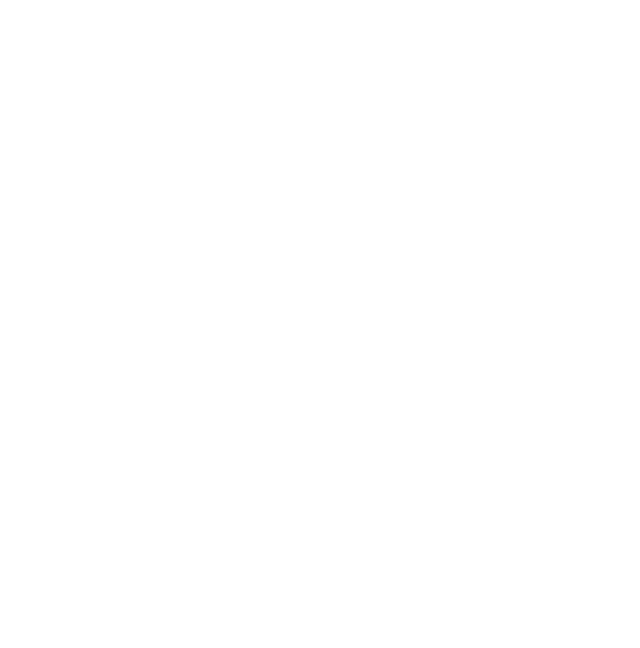
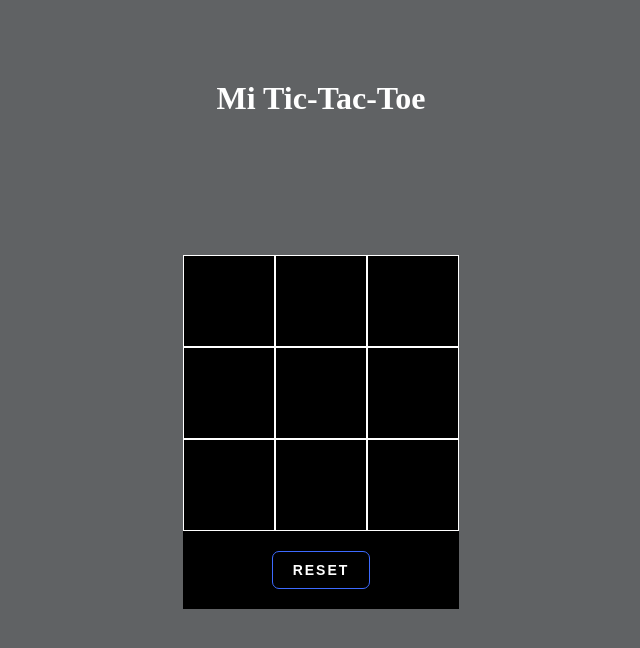
Before and after one commit to ZAKrA529/tic-tac-toe, a plain HTML site: page index.html in a window 1280 px wide. Shown: the whole page, without its empty margins (319-959 px from the left). Drawn offline with Linux system fonts and the light colour scheme.

Commit message:
Avance 1

```diff
--- a/index.html
+++ b/index.html
@@ -3,9 +3,28 @@
 <head>
     <meta charset="UTF-8">
     <meta name="viewport" content="width=device-width, initial-scale=1.0">
-    <title>Document</title>
+    <link rel="stylesheet" href="style/style.css">
+    <title>Tic-Tac-Toe</title>
 </head>
 <body>
+    <h1 class="titulo">Mi Tic-Tac-Toe</h1>
 
+    <div id="game">
+        <div class="celda"></div>
+        <div class="celda"></div>
+        <div class="celda"></div>
+        <div class="celda"></div>
+        <div class="celda"></div>
+        <div class="celda"></div>
+        <div class="celda"></div>
+        <div class="celda"></div>
+        <div class="celda"></div>
+        <button id="btn">
+            Reset
+        </button>
+    </div>
+
+    <div id="resultado"></div>
+    <script src="js/javascript.js"></script>
 </body>
 </html>
--- /dev/null
+++ b/js/javascript.js
@@ -0,0 +1,43 @@
+let playerOne = true;
+let cells = document.getElementsByClassName("celda");
+let button = document.getElementById('btn');
+
+for (let i = 0; i < cells.length; i++) {
+    cells[i].addEventListener('click' , userMove);
+
+}
+
+function userMove (e) {
+    let cellsValue = e.target.innerHTML;
+    if (!cellsValue.length){
+        e.target.innerHTML = playerOne? 'x' : 'o';
+        playerOne = !playerOne;
+
+        checkLine(0,1,2);
+        checkLine(3,4,5);
+        checkLine(6,7,8);
+        checkLine(0,3,6);
+        checkLine(1,4,7);
+        checkLine(2,5,8);
+        checkLine(2,4,6);
+        checkLine(0,4,8);
+    }
+}
+
+function checkLine (c1, c2, c3){
+    if (
+        cells[c1].innerHTML.length &&
+        cells[c1].innerHTML == cells[c2].innerHTML &&
+        cells[c2].innerHTML == cells[c3].innerHTML
+    ) {
+        showWinner (cells [c1].innerHTML);
+    }
+}
+function showWinner(jugador) {
+    document.querySelector('#resultado').innerHTML = jugador + "Ganador";
+
+}
+
+btn.addEventListener('click', (e) => {
+
+})
--- /dev/null
+++ b/style/style.css
@@ -0,0 +1,111 @@
+body{
+    width: 100vw;
+    height: 100vh;
+    background: rgba(17, 20, 23, 0.667);
+    color: rgb(255, 255, 255);
+    margin: 0%;
+    display: grid;
+    place-items: center;
+    margin: 0%;
+    overflow: hidden;
+}
+
+#game .celda{
+    width: 90px;
+    height: 90px;
+    font-size: 3rem;
+    display: flex;
+    place-items: center;
+    border: 1px solid rgb(255, 255, 255);
+    float: left;
+
+}
+
+#game{
+    width: 276px;
+    text-align: center;
+    background-color: black;
+
+}
+
+#resultado{
+    position: relative;
+    top: 10px;
+    height: 1rem;
+}
+
+/*boton importado de UIVerse.io*/
+/* From Uiverse.io by mrhyddenn */
+button {
+    margin: 20px;
+    position: relative;
+    padding: 10px 20px;
+    border-radius: 7px;
+    border: 1px solid rgb(61, 106, 255);
+    font-size: 14px;
+    text-transform: uppercase;
+    font-weight: 600;
+    letter-spacing: 2px;
+    background: transparent;
+    color: #fff;
+    overflow: hidden;
+    box-shadow: 0 0 0 0 transparent;
+    -webkit-transition: all 0.2s ease-in;
+    -moz-transition: all 0.2s ease-in;
+    transition: all 0.2s ease-in;
+  }
+
+  button:hover {
+    background: rgb(61, 106, 255);
+    box-shadow: 0 0 30px 5px rgba(0, 142, 236, 0.815);
+    -webkit-transition: all 0.2s ease-out;
+    -moz-transition: all 0.2s ease-out;
+    transition: all 0.2s ease-out;
+  }
+
+  button:hover::before {
+    -webkit-animation: sh02 0.5s 0s linear;
+    -moz-animation: sh02 0.5s 0s linear;
+    animation: sh02 0.5s 0s linear;
+  }
+
+  button::before {
+    content: '';
+    display: block;
+    width: 0px;
+    height: 86%;
+    position: absolute;
+    top: 7%;
+    left: 0%;
+    opacity: 0;
+    background: #fff;
+    box-shadow: 0 0 50px 30px #fff;
+    -webkit-transform: skewX(-20deg);
+    -moz-transform: skewX(-20deg);
+    -ms-transform: skewX(-20deg);
+    -o-transform: skewX(-20deg);
+    transform: skewX(-20deg);
+  }
+
+  @keyframes sh02 {
+    from {
+      opacity: 0;
+      left: 0%;
+    }
+
+    50% {
+      opacity: 1;
+    }
+
+    to {
+      opacity: 0;
+      left: 100%;
+    }
+  }
+
+  button:active {
+    box-shadow: 0 0 0 0 transparent;
+    -webkit-transition: box-shadow 0.2s ease-in;
+    -moz-transition: box-shadow 0.2s ease-in;
+    transition: box-shadow 0.2s ease-in;
+  }
```
